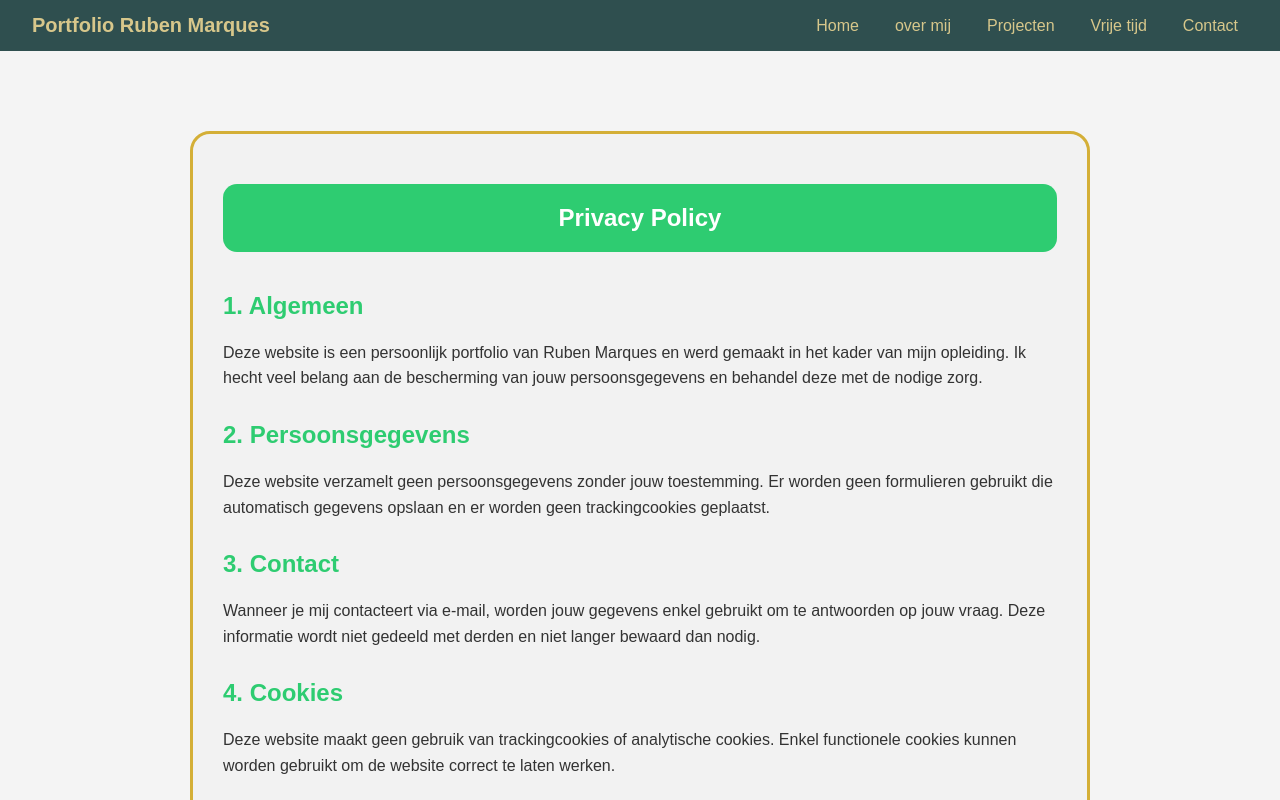
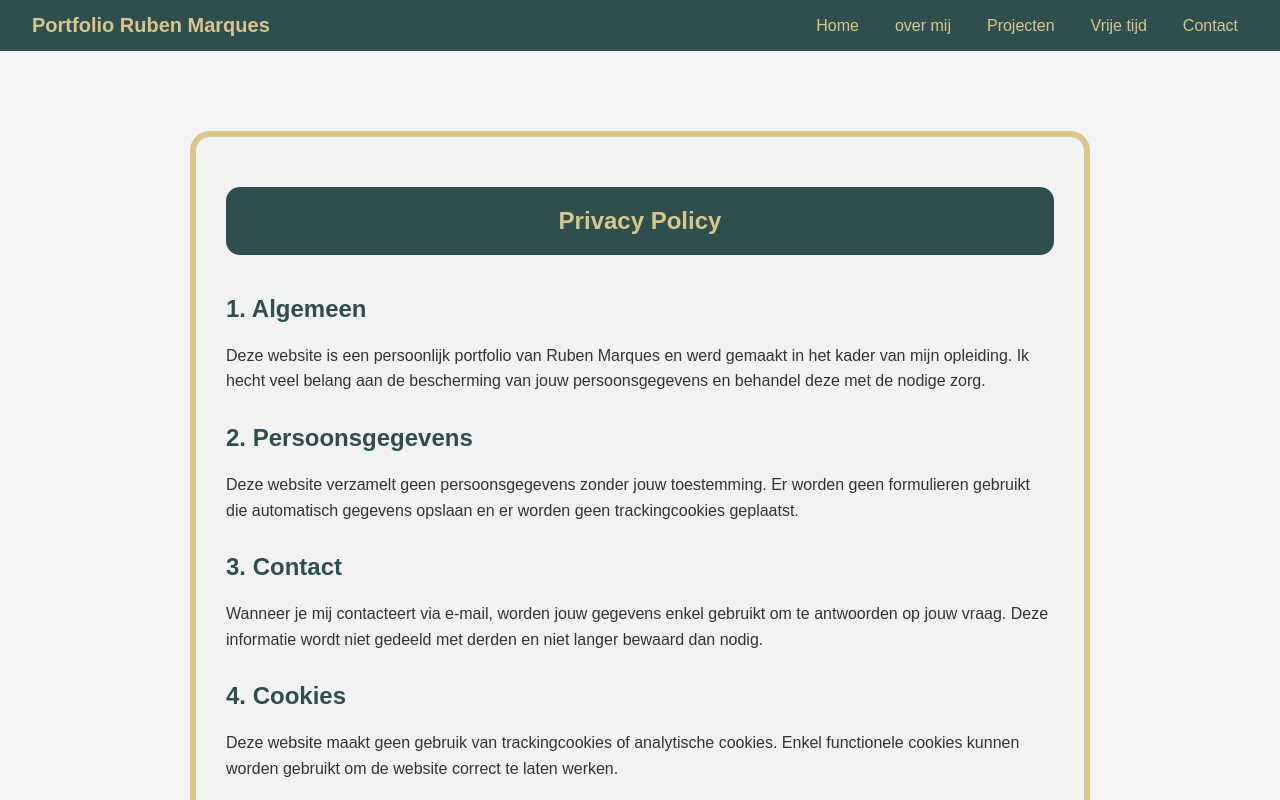
Before and after one commit to webpxl/41dvo1070-werkplekleren-1-portfolio-25-26-grdvo-RubenMarquesPXL, a plain HTML site: page privacy.html in a window 1280 px wide. Shown: the top 800 px of the page. Drawn offline with Linux system fonts and the light colour scheme.

Commit message:
privacy commit 2

```diff
--- a/stylesheet.css
+++ b/stylesheet.css
@@ -1065,20 +1065,20 @@ body {
     padding: 30px;
     background-color: #f2f2f2;
     border-radius: 20px;
-    border: 3px solid #d4af37;
+    border: 6px solid #D7C78B;
 }
 
 .privacy-title {
     text-align: center;
-    background-color: #2ecc71;
-    color: white;
+    background-color: darkslategray;
+    color: #D7C78B;
     padding: 20px;
     border-radius: 14px;
     margin-bottom: 40px;
 }
 
 .privacy-content h2 {
-    color: #2ecc71;
+    color: darkslategray;
     margin-top: 30px;
 }
 
```
